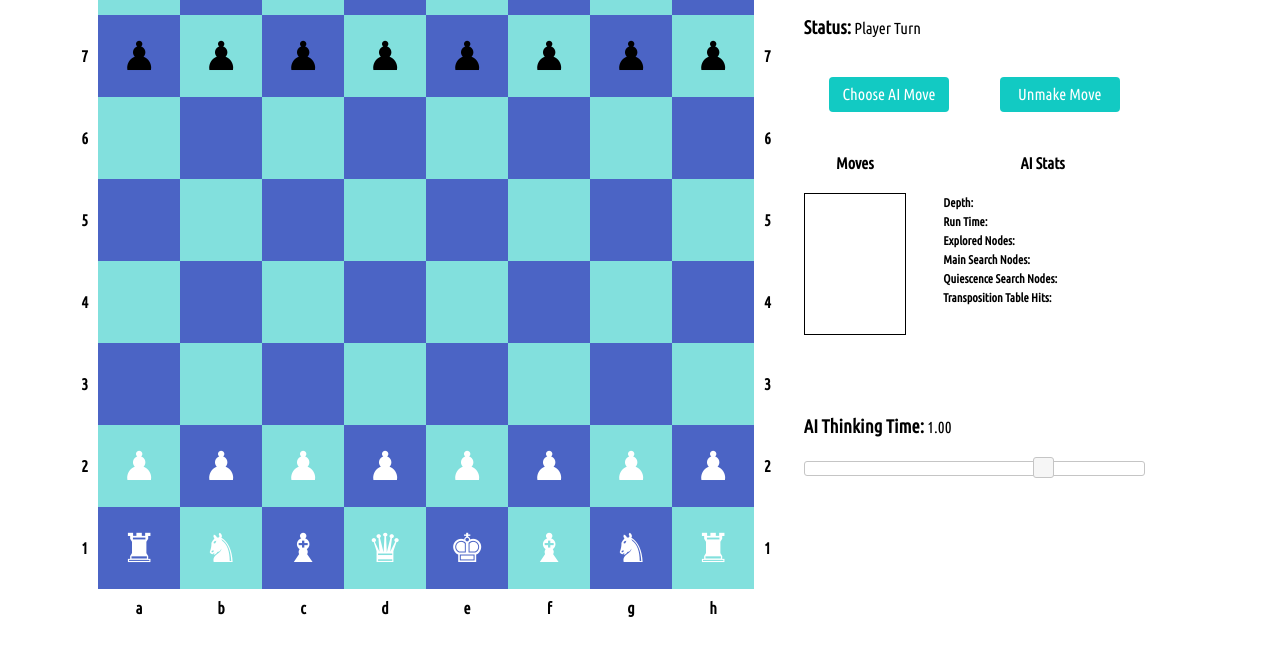
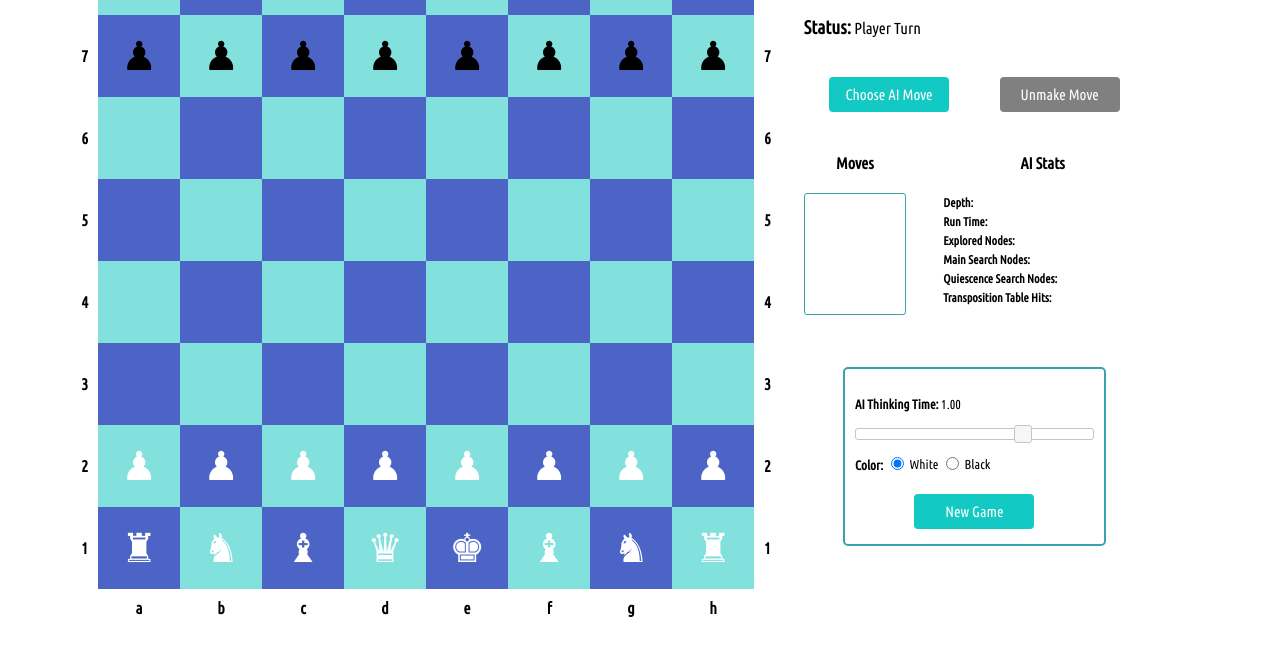
Before and after one commit to Rmark92/Patzer, a website built with webpack: page index.html in a window 1280 px wide. Shown: the part 113-768 px from the top of the page. Built offline with nearby package versions, Linux system fonts and the light colour scheme.

Commit message:
refactor ui for game reset

```diff
--- a/index.html
+++ b/index.html
@@ -19,8 +19,8 @@
           <h3>Status: </h3> <span id="status">Player Turn</span>
         </div>
         <div class="move-options">
-          <div class="btn" id="auto">Choose AI Move</div>
-          <div class="btn" id="unmake">Unmake Move</div>
+          <div class="btn clickable" id="auto">Choose AI Move</div>
+          <div class="btn clickable" id="unmake">Unmake Move</div>
         </div>
         <div class="data">
           <div class="move-list">
@@ -41,27 +41,26 @@
             </table>
           </div>
         </div>
-        <div id="ai-time">
-          <div class="ai-thinking-time-label">
-            <h3>AI Thinking Time: </h3> <span id="ai-time-val"></span>
+        <div class="new-game-form">
+          <div id="ai-time">
+            <div class="ai-thinking-time-label">
+              <h4>AI Thinking Time: </h4> <span id="ai-time-val"></span>
+            </div>
+            <div class="ai-time-control">
+              <div id="ai-time-slider"></div>
+            </div>
           </div>
-          <div class="ai-time-control">
-            <div id="ai-time-slider"></div>
+          <div id="color-options">
+            <h4>Color: </h4>
+            <input type="radio" id="white" value="0" name="color-option" checked></input>
+            <label for="white">White</label>
+            <input type="radio" id="black" value="1" name="color-option"></input>
+            <label for="black">Black</label>
+          </div>
+          <div class="btn clickable" id="new-game">
+            New Game
           </div>
         </div>
-        <form id="reset-game">
-          <!-- <fieldset>
-            <input id="player-white-option" type="radio" value="0">
-            </input>
-            <label for="player-white-option">White</label>
-            <input id="player-black-option" type="radio" value="1">
-            </input>
-            <label for="player-black-option">Black</label>
-          </fieldset> -->
-          <!-- <button type="submit" id="reset-game">
-            Reset
-          </button> -->
-        </form>
       </section>
     </main>
   </body>
--- a/js/ui/index.js
+++ b/js/ui/index.js
@@ -8,15 +8,25 @@ const { ColsFiles, FilesCols,
 
 class UI {
   constructor() {
-    this.position = new Position();
-    this.playerColor = Colors.WHITE;
     this.ai = new AI();
-    this.currMoves = this.position.generateLegalMoves();
   }
 
   run() {
+    this.setupButtons();
+    this.reset();
+  }
+
+  reset() {
+    $('#board').empty();
+    $('#move-history').empty();
+    $('.ai-stats-header').text(`AI Stats`);
+    $('.move-stats td').empty();
+    this.position = new Position();
+    const playerColor = $('input[name="color-option"]:checked').val();
+    this.playerColor = parseInt(playerColor);
+    const aiThinkingTime = parseFloat($('#ai-time-val').text()) * 1000;
+    this.ai.setThinkingTime(aiThinkingTime);
     this.drawBoard();
-    this.setupButtons();
     this.playNextTurn();
   }
 
@@ -42,10 +52,12 @@ class UI {
       slide: (event, ui) => {
         const val = Math.round(Math.pow(Math.E, ui.value) * 1000);
         $('#ai-time-val').text(Util.formatTime(val));
-      },
-      change: (event, ui) => {
-        const val = Math.round(Math.pow(Math.E, ui.value) * 1000);
-        this.ai.setThinkingTime(val);
+      }
+    });
+
+    $('#new-game').click((event) => {
+      if ($(event.currentTarget).hasClass('active')) {
+        this.reset();
       }
     });
 
@@ -53,11 +65,14 @@ class UI {
   }
 
   deactivateBtns() {
-    $('.btn').removeClass('active');
+    $('.clickable').removeClass('active');
   }
 
   activateBtns() {
-    $('.btn').addClass('active');
+    $('.clickable').addClass('active');
+    if (this.position.prevMoves.length === 0) {
+      $('#unmake').removeClass('active');
+    }
   }
 
   resetStatus() {
@@ -91,8 +106,10 @@ class UI {
   unmakePlayerMove() {
     this.position.unmakePrevMove();
     this.shiftFromMovesList();
-    this.position.unmakePrevMove();
-    this.shiftFromMovesList();
+    if (this.position.turn !== this.playerColor) {
+      this.position.unmakePrevMove();
+      this.shiftFromMovesList();
+    }
   }
 
   determineGameResult() {
@@ -134,7 +151,7 @@ class UI {
     moveItem.append($(`<td class="move-str">${moveStr}</td>`));
 
     if (moveData.stats) {
-      moveItem.addClass('stats-view-link btn');
+      moveItem.addClass('stats-view-link clickable');
       moveItem.click(() => this.populateStatsTable(moveStr, moveData.stats));
     }
 
@@ -149,10 +166,6 @@ class UI {
 
   shiftFromMovesList() {
     $(".move-item:first").remove();
-  }
-
-  reset() {
-
   }
 
   generateFileHeader() {
@@ -181,7 +194,8 @@ class UI {
     const board = $('#board');
 
     let newRankRow;
-    RowsRanks.forEach((rank) => {
+    const rowsRanks = this.playerColor === Colors.WHITE ? RowsRanks : RowsRanks.slice().reverse();
+    rowsRanks.forEach((rank) => {
       newRankRow = $('<tr>');
       newRankRow.append(`<th class="rank">${rank}</th>`);
       ColsFiles.forEach((file) => {
@@ -230,7 +244,6 @@ class UI {
   }
 
   aiMove() {
-    // $('.btn').removeClass('active');
     this.deactivateBtns();
     this.resetStatus();
     if (this.isGameOver()) { return; }
--- a/stylesheets/style.css
+++ b/stylesheets/style.css
@@ -96,7 +96,8 @@ tr {
   width: 100%;
 }
 
-.move-options .btn {
+.btn {
+  font-size: 15px;
   height: 80px;
   width: 120px;
   text-align: center;
@@ -107,13 +108,17 @@ tr {
   border-radius: 4px;
 }
 
-.move-options .btn.active {
+.btn.active {
   background-color: #12cac3;
 }
 
+.active:hover {
+  cursor: pointer;
+}
+/*
 .btn.active:hover {
   cursor: pointer;
-}
+} */
 
 .data {
   display: flex;
@@ -132,12 +137,10 @@ tr {
 }
 
 .move-list-container {
-  /* height: 300px;
-  width: 100%;
-  overflow-y: scroll */
-  height: 140px;
+  height: 120px;
   overflow-y: scroll;
-  border: 1px solid black;
+  border: 1px solid #3ca1ad;
+  border-radius: 3px;
 }
 
 #move-history {
@@ -187,15 +190,25 @@ tr {
   cursor: pointer;
 }
 
-#ai-time {
-  padding-top: 30px;
-  padding-bottom: 30px;
+.new-game-form {
+  width: 70%;
+  padding: 10px;
+  border: 2px solid #3ca1ad;
+  border-radius: 5px;
+  font-size: 13px;
+  margin: auto;
 }
 
-.ai-thinking-time-label {
-  margin-bottom: 4px;
+.ai-thinking-time-label h4 {
+  display: inline-block;
 }
 
-.ai-thinking-time-label h3 {
+#color-options h4 {
   display: inline-block;
 }
+
+#new-game {
+  margin: auto;
+  margin-top: 5px;
+  margin-bottom: 5px;
+}
```
Also changed, not shown: js/bundle.js (+33 -18 lines), 1 other file.
